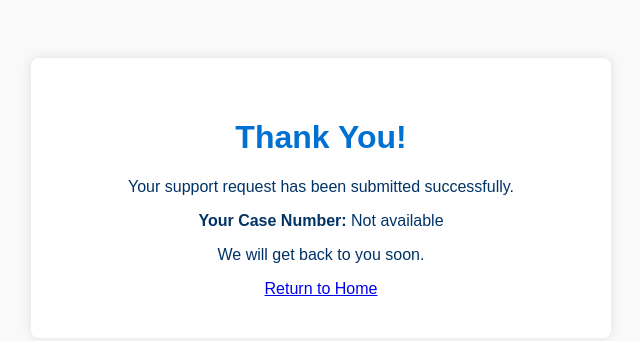
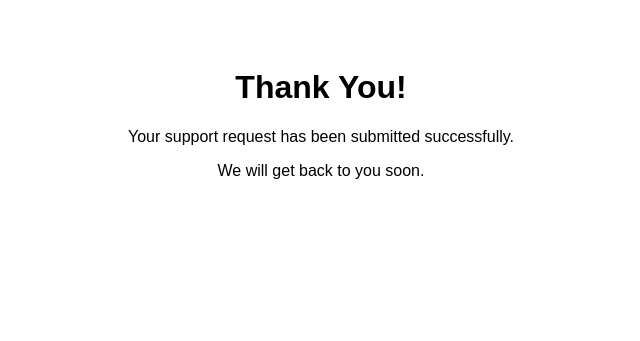
Before and after one commit to eversonali/support-form, a plain HTML site: page thankyou.html in a window 1280 px wide. Shown: the whole page, without its empty margins (319-959 px from the left). Drawn offline with Linux system fonts and the light colour scheme.

Commit message:
Update thankyou.html

```diff
--- a/thankyou.html
+++ b/thankyou.html
@@ -1,47 +1,11 @@
 <!DOCTYPE html>
 <html lang="en">
 <head>
-  <meta charset="UTF-8" />
-  <title>Thank You - Support Request Submitted</title>
-  <style>
-    body {
-      font-family: Arial, sans-serif;
-      text-align: center;
-      padding: 50px;
-      background: #f9f9f9;
-      color: #003366;
-    }
-    .container {
-      background: white;
-      padding: 40px;
-      border-radius: 8px;
-      box-shadow: 0 0 12px rgba(0,0,0,0.1);
-      max-width: 500px;
-      margin: auto;
-    }
-    h1 {
-      color: #0070d2;
-    }
-  </style>
+  <title>Thank You</title>
 </head>
-<body>
-  <div class="container">
-    <h1>Thank You!</h1>
-    <p>Your support request has been submitted successfully.</p>
-    <p><strong>Your Case Number:</strong> <span id="caseNumber">Loading...</span></p>
-    <p>We will get back to you soon.</p>
-    <a href="/">Return to Home</a>
-  </div>
-
-  <script>
-    // This script gets the case number from URL parameters and shows it on the page
-    const params = new URLSearchParams(window.location.search);
-    const caseNumber = params.get('caseNumber');
-    if(caseNumber) {
-      document.getElementById('caseNumber').textContent = caseNumber;
-    } else {
-      document.getElementById('caseNumber').textContent = 'Not available';
-    }
-  </script>
+<body style="font-family: Arial, sans-serif; text-align: center; padding: 40px;">
+  <h1>Thank You!</h1>
+  <p>Your support request has been submitted successfully.</p>
+  <p>We will get back to you soon.</p>
 </body>
 </html>
```
